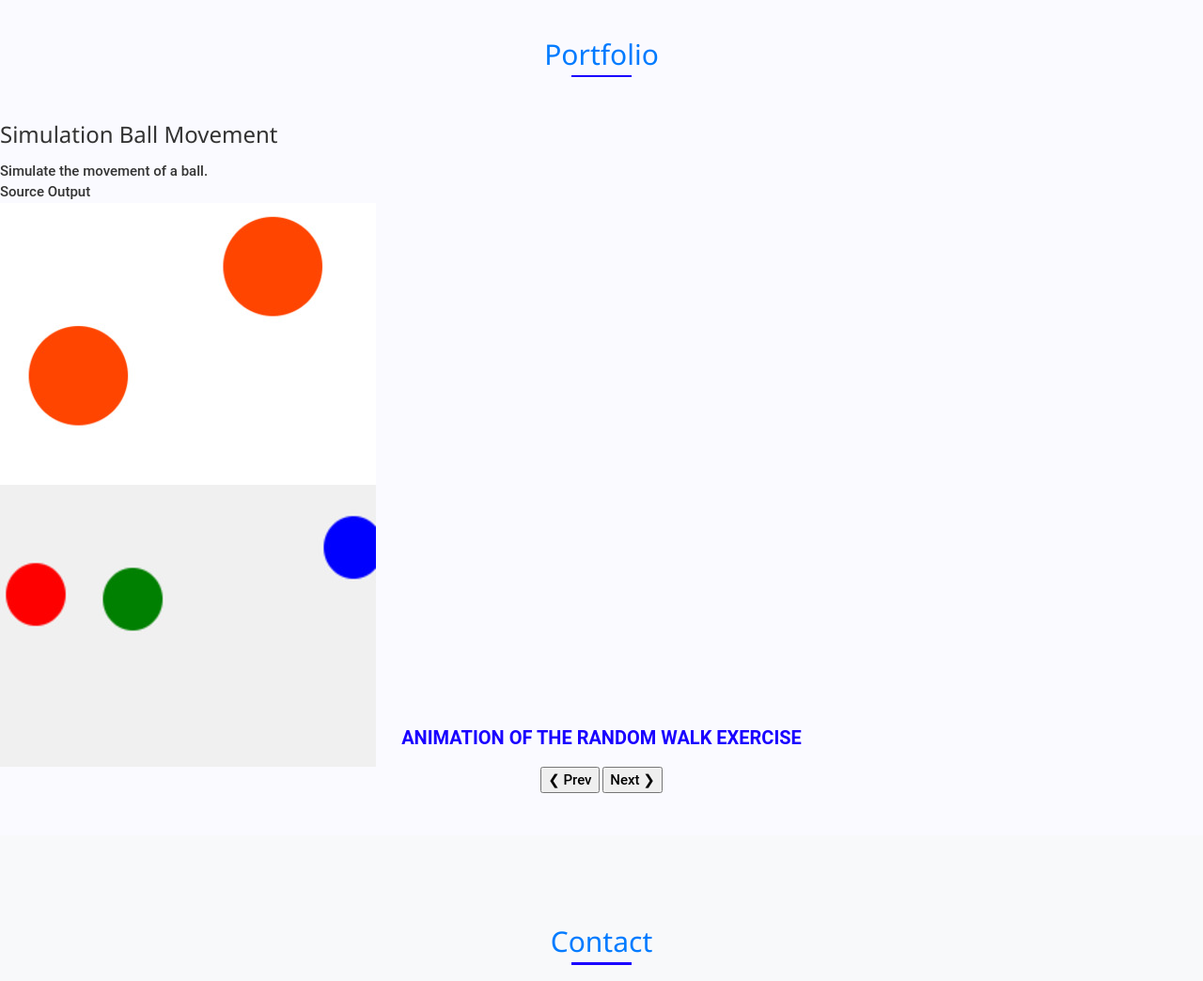
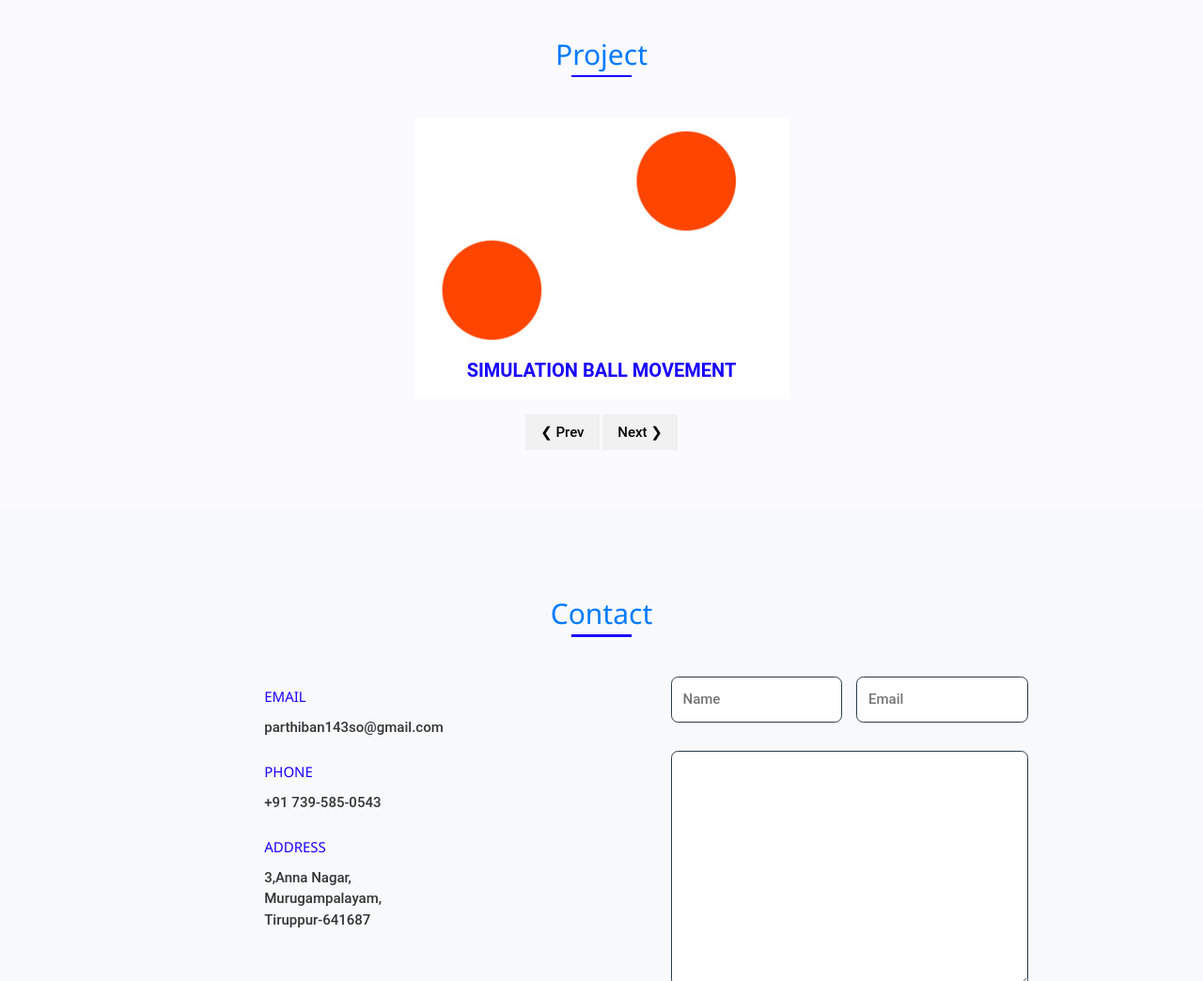
Before and after one commit to Parthiban73/my-portfolio-project, a plain HTML site: page index.html in a window 1280 px wide. Shown: the part 2100-3144 px from the top of the page at 94% size. Drawn offline with nearby package versions, Linux system fonts and the light colour scheme.

Commit message:
Update index.html

```diff
--- a/index.html
+++ b/index.html
@@ -137,19 +137,19 @@
 
             <!--===== PROJECT =====-->
             <section class="portfolio section" id="portfolio">
-    <h2 class="section-title">Portfolio</h2>
-    <div class="portfolio-container">
-        <div class="portfolio-item">
-            <div class="portfolio-info">
-                <h3 class="portfolio-title">Simulation Ball Movement</h3>
-                <p class="portfolio-description">Simulate the movement of a ball.</p>
-                <div class="portfolio-links">
-                    <a href="https://github.com/Parthiban73/week-1" class="portfolio-link">Source</a>
-                    <a href="https://parthiban73.github.io/week-1/" class="portfolio-link">Output</a>
-                </div>
-            </div>
-            <img class="portfolio-image" src="./assets/img/program1.jpg" alt="Simulation Ball Movement">
-        </div>
+                <h2 class="section-title">Project</h2>
+                <div class="w3-container bd-grid">
+
+
+                  <div class="w3-content" style="max-width:500px">
+                    <div class="portfolio__img">
+                        <div class="text"><b>SIMULATION BALL MOVEMENT </b></div>
+                        <img class="mySlides" src="./assets/img/program1.jpg" >
+                        <div class="portfolio__link">
+                            <a href="https://github.com/Parthiban73/week-1" class="portfolio__link-name ">source</a>
+                            <a href=" https://parthiban73.github.io/week-1/" class="portfolio__link-name">output</a>
+                        </div>
+                    </div>
                     <div class="portfolio__img">
                         <div class="text"><b>ANIMATION OF THE RANDOM WALK EXERCISE</b></div>
                         <img class="mySlides" src="./assets/img/program2.jpg">
@@ -218,10 +218,10 @@
                   </div>
 
                   <div class="w3-center" >
-                    <div class="controls">
-        <button class="control-btn prev" onclick="plusDivs(-1)">&#10094; Prev</button>
-        <button class="control-btn next" onclick="plusDivs(1)">Next &#10095;</button>
-    </div>
+                    <div class="w3-section ">
+                      <button class="w3-button w3-light-grey" onclick="plusDivs(-1)">❮ Prev</button>
+                      <button class="w3-button w3-light-grey" onclick="plusDivs(1)">Next ❯</button>
+                    </div>
                   </div>
 
                 </div>
```
